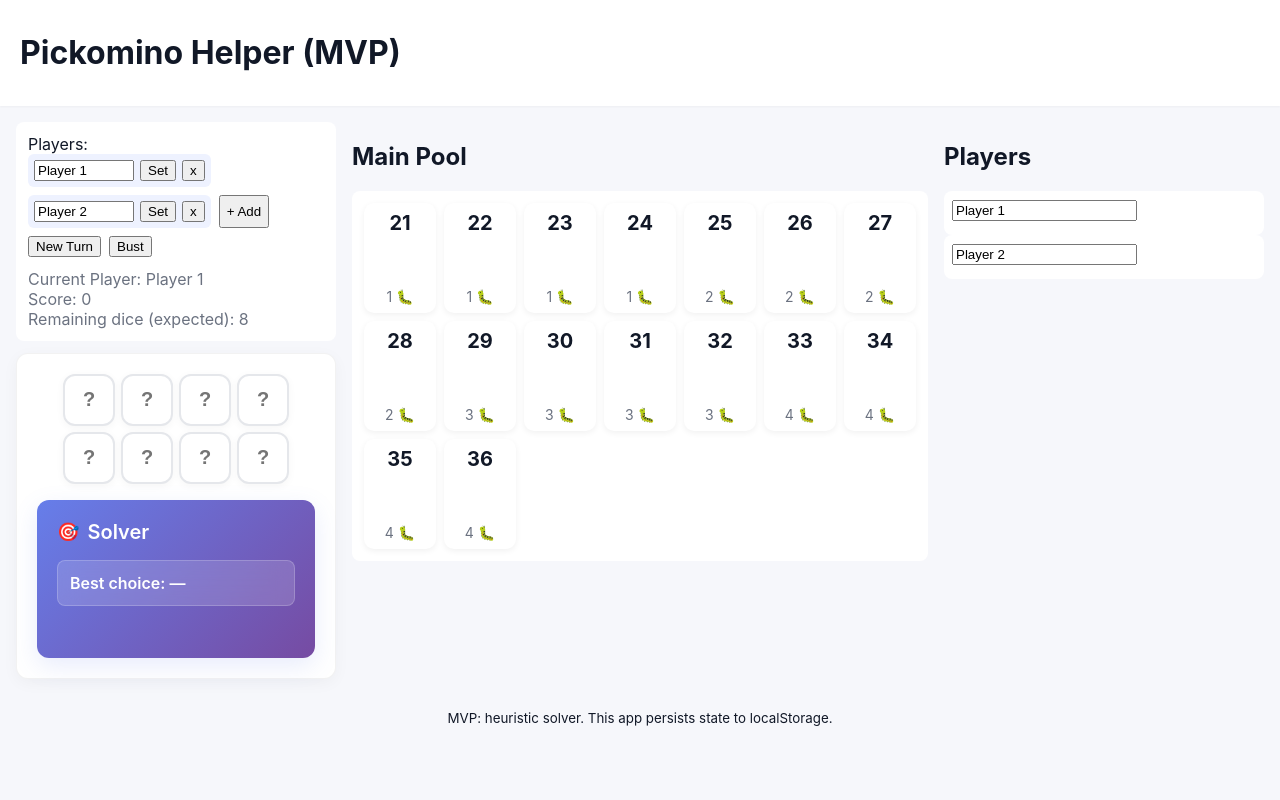
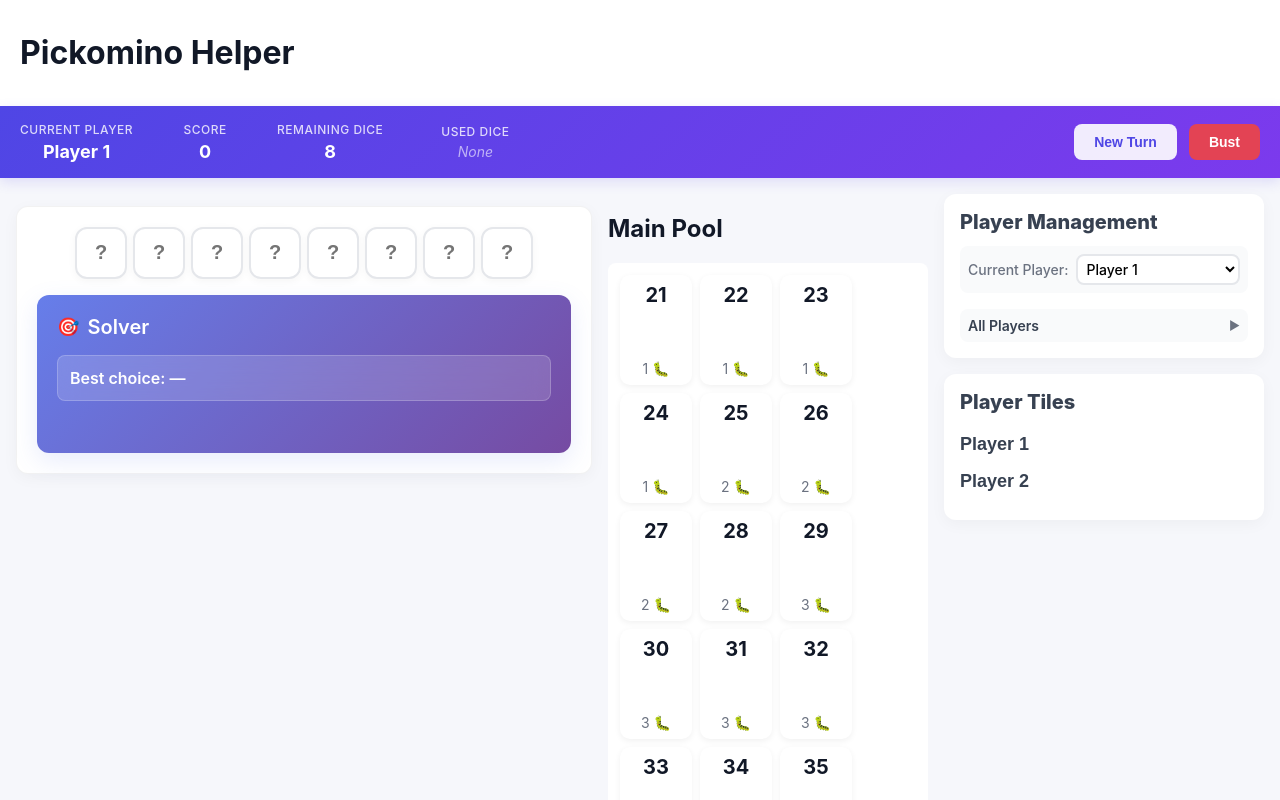
Before and after one commit to JamesNarayanan/Pickomino-Solver, a React (Vite) app: page / in a window 1280 px wide. Shown: the top 800 px of the page. Built offline with nearby package versions, Linux system fonts and the light colour scheme.

Commit message:
Enhance player management UI

```diff
--- a/src/App.tsx
+++ b/src/App.tsx
@@ -18,6 +18,7 @@ export default function App() {
 	]);
 	const [currentPlayerIdx, setCurrentPlayerIdx] = useState(0);
 	const [usedCounts, setUsedCounts] = useState<Record<number, number>>({});
+	const [isPlayerManagementOpen, setIsPlayerManagementOpen] = useState(false);
 
 	// dice faces as numbers: 0 = empty/unset, otherwise 1..6; there are 8 dice in total
 	const [dice, setDice] = useState<number[]>(() => Array(8).fill(0));
@@ -145,39 +146,56 @@ export default function App() {
 		if (currentPlayerIdx >= players.length - 1) setCurrentPlayerIdx(0);
 	}
 
+	// Helper to get used dice display
+	const usedDiceDisplay = useMemo(() => {
+		const used = [];
+		for (const [face, count] of Object.entries(usedCounts)) {
+			for (let i = 0; i < count; i++) {
+				used.push(Number(face));
+			}
+		}
+		return used.sort((a, b) => a - b);
+	}, [usedCounts]);
+
 	return (
 		<div className="app">
 			<header>
-				<h1>Pickomino Helper (MVP)</h1>
+				<h1>Pickomino Helper</h1>
 			</header>
-			<main>
-				<section className="left-col">
-					<div className="controls">
-						<label>
-							Players:
-							<div className="players-row">
-								{players.map((pl, i) => (
-									<div key={i} className={`player-pill ${i === currentPlayerIdx ? "active" : ""}`}>
-										<input
-											value={pl.name}
-											onChange={e =>
-												setPlayers(prev => {
-													const cp = [...prev];
-													cp[i] = { ...cp[i], name: e.target.value };
-													return cp;
-												})
-											}
-										/>
-										<button onClick={() => setCurrentPlayerIdx(i)}>Set</button>
-										<button onClick={() => removePlayer(i)}>x</button>
+
+			{/* Top scorebox spanning the screen */}
+			<div className="top-scorebox">
+				<div className="score-metrics">
+					<div className="metric">
+						<span className="metric-label">Current Player</span>
+						<span className="metric-value">{players[currentPlayerIdx]?.name || "—"}</span>
 					</div>
-								))}
-								{players.length < 8 && <button onClick={addPlayer}>+ Add</button>}
+					<div className="metric">
+						<span className="metric-label">Score</span>
+						<span className="metric-value">{curScore}</span>
 					</div>
-						</label>
-
-						<div className="turn-buttons">
+					<div className="metric">
+						<span className="metric-label">Remaining Dice</span>
+						<span className="metric-value">{remainingDice}</span>
+					</div>
+					<div className="metric used-dice-metric">
+						<span className="metric-label">Used Dice</span>
+						<div className="used-dice">
+							{usedDiceDisplay.length > 0 ? (
+								usedDiceDisplay.map((face, i) => (
+									<span key={i} className="used-die">
+										{face === 6 ? "🐛" : face}
+									</span>
+								))
+							) : (
+								<span className="no-dice">None</span>
+							)}
+						</div>
+					</div>
+				</div>
+				<div className="main-actions">
 					<button
+						className="action-btn new-turn"
 						onClick={() => {
 							setUsedCounts({});
 							setDice(Array(8).fill(0));
@@ -185,16 +203,14 @@ export default function App() {
 					>
 						New Turn
 					</button>
-							<button onClick={onBust}>Bust</button>
-						</div>
-
-						<div className="scorebox">
-							<div>Current Player: {players[currentPlayerIdx].name}</div>
-							<div>Score: {curScore}</div>
-							<div>Remaining dice (expected): {remainingDice}</div>
+					<button className="action-btn bust" onClick={onBust}>
+						Bust
+					</button>
 				</div>
 			</div>
 
+			<main>
+				<section className="left-col">
 					<div className="dice-area">
 						<DiceGrid faces={dice} onTypeChange={setDieValue} />
 						<div className="solver-report">
@@ -252,7 +268,75 @@ export default function App() {
 				</section>
 
 				<section className="right-col">
-					<h2>Players</h2>
+					<div className="player-controls">
+						<h3>Player Management</h3>
+						<div className="current-player-selector">
+							<label>Current Player:</label>
+							<select
+								value={currentPlayerIdx}
+								onChange={e => setCurrentPlayerIdx(Number(e.target.value))}
+								className="player-select"
+							>
+								{players.map((pl, i) => (
+									<option key={i} value={i}>
+										{pl.name}
+									</option>
+								))}
+							</select>
+						</div>
+
+						<div className="players-management">
+							<div
+								className="players-management-header"
+								onClick={() => setIsPlayerManagementOpen(!isPlayerManagementOpen)}
+							>
+								<h4>All Players</h4>
+								<span className={`chevron ${isPlayerManagementOpen ? "open" : ""}`}>▶</span>
+							</div>
+							{isPlayerManagementOpen && (
+								<div className="players-list-control">
+									{players.map((pl, i) => (
+										<div
+											key={i}
+											className={`player-control-item ${i === currentPlayerIdx ? "active" : ""}`}
+										>
+											<input
+												value={pl.name}
+												onChange={e =>
+													setPlayers(prev => {
+														const cp = [...prev];
+														cp[i] = { ...cp[i], name: e.target.value };
+														return cp;
+													})
+												}
+												className="player-name-input"
+											/>
+											<button
+												onClick={() => setCurrentPlayerIdx(i)}
+												className="set-current-btn"
+												disabled={i === currentPlayerIdx}
+											>
+												{i === currentPlayerIdx ? "Current" : "Set"}
+											</button>
+											{players.length > 1 && (
+												<button onClick={() => removePlayer(i)} className="remove-player-btn">
+													×
+												</button>
+											)}
+										</div>
+									))}
+									{players.length < 8 && (
+										<button onClick={addPlayer} className="add-player-btn">
+											+ Add Player
+										</button>
+									)}
+								</div>
+							)}
+						</div>
+					</div>
+
+					<div className="players-tiles">
+						<h3>Player Tiles</h3>
 						<div className="players-list">
 							{players.map((pl, i) => (
 								<div key={i} className="player-card">
@@ -276,6 +360,7 @@ export default function App() {
 								</div>
 							))}
 						</div>
+					</div>
 				</section>
 			</main>
 
--- a/src/components/PlayerPool.tsx
+++ b/src/components/PlayerPool.tsx
@@ -19,7 +19,11 @@ export default function PlayerPool({
 		<div className="player-pool">
 			<div className="player-header">
 				{editableName ? (
-					<input value={name} onChange={e => onNameChange && onNameChange(e.target.value)} />
+					<input
+						value={name}
+						onChange={e => onNameChange && onNameChange(e.target.value)}
+						className="player-name-header-input"
+					/>
 				) : (
 					<div className="player-name">{name}</div>
 				)}
--- a/src/styles.scss
+++ b/src/styles.scss
@@ -25,9 +25,13 @@ body {
 
 	main {
 		display: grid;
-		grid-template-columns: 320px 1fr 320px;
+		grid-template-columns: 1fr 320px 320px;
 		gap: 16px;
 		padding: 16px;
+
+		@media (max-width: 1200px) {
+			grid-template-columns: 1fr 280px;
+		}
 
 		@media (max-width: 900px) {
 			grid-template-columns: 1fr;
@@ -35,10 +39,321 @@ body {
 	}
 }
 
-.controls {
+.top-scorebox {
+	background: linear-gradient(135deg, #4f46e5 0%, #7c3aed 100%);
+	padding: 16px 20px;
+	color: white;
+	display: flex;
+	justify-content: space-between;
+	align-items: center;
+	box-shadow: 0 4px 12px rgba(79, 70, 229, 0.15);
+
+	@media (max-width: 768px) {
+		flex-direction: column;
+		gap: 12px;
+		padding: 12px 16px;
+	}
+}
+
+.score-metrics {
+	display: flex;
+	gap: 32px;
+	align-items: center;
+
+	@media (max-width: 768px) {
+		gap: 16px;
+		justify-content: center;
+		flex-wrap: wrap;
+	}
+}
+
+.metric {
+	display: flex;
+	flex-direction: column;
+	align-items: center;
+	min-width: 80px;
+
+	&.used-dice-metric {
+		min-width: 120px;
+	}
+}
+
+.metric-label {
+	font-size: 12px;
+	font-weight: 500;
+	opacity: 0.8;
+	margin-bottom: 4px;
+	text-transform: uppercase;
+	letter-spacing: 0.5px;
+}
+
+.metric-value {
+	font-size: 18px;
+	font-weight: 700;
+}
+
+.used-dice {
+	display: flex;
+	gap: 4px;
+	flex-wrap: wrap;
+	justify-content: center;
+	max-width: 100px;
+}
+
+.used-die {
+	display: inline-flex;
+	align-items: center;
+	justify-content: center;
+	width: 24px;
+	height: 24px;
+	background: rgba(255, 255, 255, 0.2);
+	border-radius: 4px;
+	font-size: 12px;
+	font-weight: 600;
+}
+
+.no-dice {
+	color: rgba(255, 255, 255, 0.6);
+	font-style: italic;
+	font-size: 14px;
+}
+
+.main-actions {
+	display: flex;
+	gap: 12px;
+
+	@media (max-width: 768px) {
+		width: 100%;
+		justify-content: center;
+	}
+}
+
+.action-btn {
+	padding: 10px 20px;
+	border: none;
+	border-radius: 8px;
+	font-weight: 600;
+	cursor: pointer;
+	transition: all 0.2s ease;
+	font-size: 14px;
+
+	&.new-turn {
+		background: rgba(255, 255, 255, 0.9);
+		color: #4f46e5;
+
+		&:hover {
+			background: white;
+			transform: translateY(-1px);
+		}
+	}
+
+	&.bust {
+		background: rgba(239, 68, 68, 0.9);
+		color: white;
+
+		&:hover {
+			background: #dc2626;
+			transform: translateY(-1px);
+		}
+	}
+}
+
+.player-controls {
 	background: var(--card);
-	padding: 12px;
+	padding: 16px;
+	border-radius: 12px;
+	margin-bottom: 16px;
+	box-shadow: 0 4px 16px rgba(0, 0, 0, 0.04);
+
+	h3,
+	h4 {
+		margin: 0 0 12px 0;
+		color: #374151;
+	}
+
+	h3 {
+		font-size: 20px;
+		font-weight: 800;
+	}
+
+	h4 {
+		font-size: 14px;
+		margin-top: 16px;
+		font-weight: 600;
+	}
+}
+
+.current-player-selector {
+	display: flex;
+	align-items: center;
+	gap: 8px;
+	padding: 8px;
+	margin-bottom: 16px;
+	background-color: #f9fafb;
 	border-radius: 8px;
+
+	label {
+		font-weight: 500;
+		color: #6b7280;
+		font-size: 14px;
+	}
+}
+
+.player-select {
+	flex: 1;
+	padding: 4px;
+	border: 2px solid #e5e7eb;
+	border-radius: 8px;
+	font-size: 14px;
+	font-weight: 500;
+	font-family: inherit;
+	background: white;
+	transition: border-color 0.2s ease;
+
+	&:focus {
+		outline: none;
+		border-color: var(--accent);
+	}
+}
+
+.players-management {
+	background-color: #f9fafb;
+	padding: 8px;
+	border-radius: 8px;
+}
+
+.players-management-header {
+	display: flex;
+	align-items: center;
+	justify-content: space-between;
+	cursor: pointer;
+	border-radius: 6px;
+	transition: background-color 0.2s ease;
+
+	&:hover {
+		// background: #f3f4f6;
+	}
+
+	h4 {
+		margin: 0;
+	}
+}
+
+.chevron {
+	font-size: 12px;
+	color: #6b7280;
+	transition: transform 0.2s ease;
+
+	&.open {
+		transform: rotate(90deg);
+	}
+}
+
+.players-list-control {
+	display: flex;
+	flex-direction: column;
+	gap: 8px;
+	margin-top: 8px;
+	border-radius: 8px;
+}
+
+.player-control-item {
+	display: flex;
+	align-items: center;
+	gap: 8px;
+	padding: 8px;
+	border-radius: 8px;
+	background: #f9fafb;
+	transition: background-color 0.2s ease;
+
+	&.active {
+		background: #eff6ff;
+		border: 1px solid #dbeafe;
+	}
+}
+
+.player-name-input {
+	flex: 1;
+	padding: 6px 8px;
+	border: 1px solid #d1d5db;
+	border-radius: 6px;
+	font-size: 13px;
+	background: white;
+
+	&:focus {
+		outline: none;
+		border-color: var(--accent);
+	}
+}
+
+.set-current-btn,
+.remove-player-btn {
+	padding: 4px 8px;
+	border: none;
+	border-radius: 4px;
+	font-size: 11px;
+	font-weight: 500;
+	cursor: pointer;
+	transition: all 0.2s ease;
+}
+
+.set-current-btn {
+	background: var(--accent);
+	color: white;
+
+	&:disabled {
+		background: #10b981;
+		cursor: default;
+	}
+
+	&:not(:disabled):hover {
+		background: #1d4ed8;
+	}
+}
+
+.remove-player-btn {
+	background: #f87171;
+	color: white;
+	width: 24px;
+	height: 24px;
+	display: flex;
+	align-items: center;
+	justify-content: center;
+
+	&:hover {
+		background: #dc2626;
+	}
+}
+
+.add-player-btn {
+	padding: 8px 12px;
+	background: #10b981;
+	color: white;
+	border: none;
+	border-radius: 6px;
+	font-size: 13px;
+	font-weight: 500;
+	cursor: pointer;
+	transition: background-color 0.2s ease;
+
+	&:hover {
+		background: #059669;
+	}
+}
+
+.players-tiles {
+	background: var(--card);
+	padding: 16px;
+	padding-left: 8px;
+	border-radius: 12px;
+	box-shadow: 0 4px 16px rgba(0, 0, 0, 0.04);
+
+	h3 {
+		margin: 0 0 16px 8px;
+		font-size: 20px;
+		font-weight: 800;
+		color: #374151;
+	}
 }
 
 .players-row {
@@ -306,18 +621,31 @@ body {
 	}
 }
 
-.player-pool {
-	background: #fff;
-	padding: 8px;
-	border-radius: 8px;
-}
-
 .player-header {
 	margin-bottom: 6px;
 }
 
 .player-name {
 	font-weight: 600;
+}
+
+.player-name-header-input {
+	background: transparent;
+	border: none;
+	padding: 4px 8px;
+	font-size: 18px;
+	font-weight: 600;
+	color: #374151;
+	border-bottom: 2px solid transparent;
+	transition: background-color 0.2s ease;
+	width: 100%;
+
+	&:hover,
+	&:focus {
+		background: rgba(0, 0, 0, 0.02);
+		border-radius: 4px;
+		outline: none;
+	}
 }
 
 .player-tiles {
```
Lines whose indentation alone changed are shown as unchanged.
